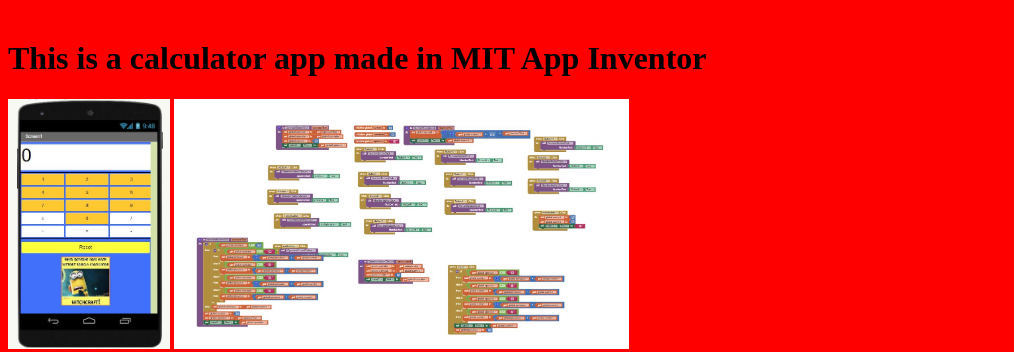
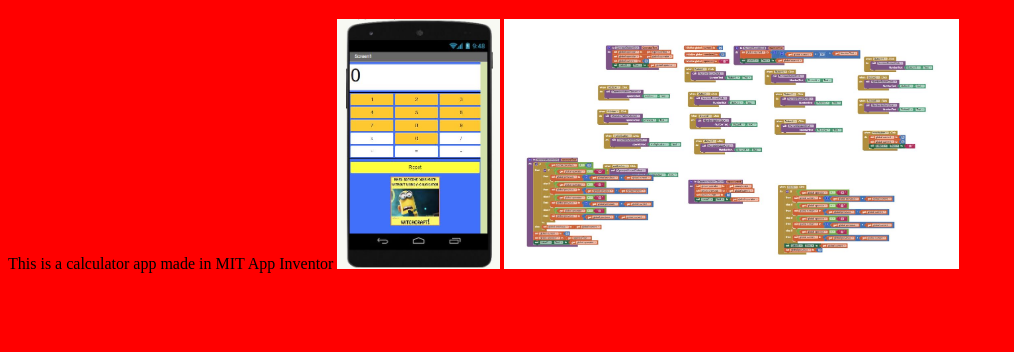
Before and after one commit to riteshk1/csp2019, a plain HTML site: page portfolio.html in a window 1280 px wide. Shown: the part 783-1135 px from the top of the page, without its empty margins (0-1014 px from the left). After the commit the page ends 1064 px from the top, so only its background shows below. Drawn offline with Linux system fonts and the light colour scheme.

Commit message:
Update portfolio.html

```diff
--- a/portfolio.html
+++ b/portfolio.html
@@ -18,7 +18,7 @@
 	    <iframe src="https://scratch.mit.edu/projects/328782573/embed" allowtransparency="true" width="485" height="402" frameborder="0" scrolling="no" allowfullscreen></iframe>
 	    </div>
 	    <br>
-	    <h1>This is a calculator app made in MIT App Inventor</h1>
+	    This is a calculator app made in MIT App Inventor
 		<img src="IMAGES/app.JPG" height="250">
 		<img src="IMAGES/appblock.JPG" height="250">
 	    </body>
```
